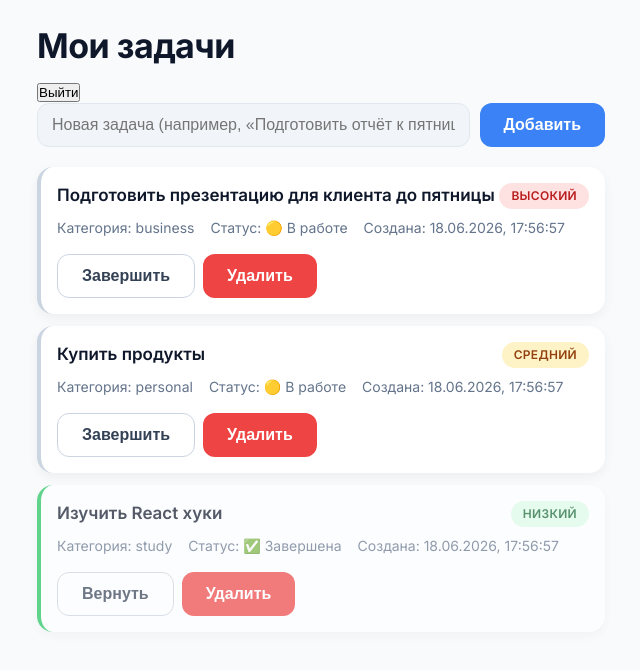
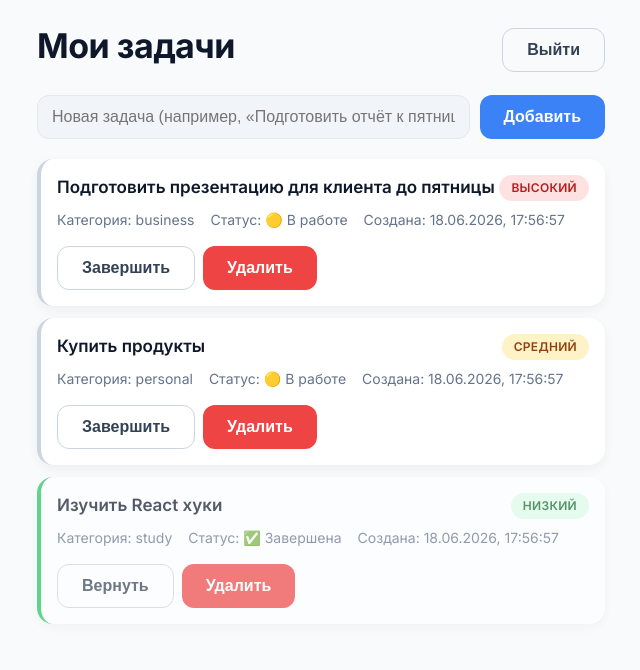
Before and after one commit to sata-gendalf/Ai_Task_Manager, a React (Vite) app in the folder frontend/: page / in a window 1280 px wide. Shown: the top 670 px of the page, without its empty margins (319-959 px from the left). Built offline with nearby package versions, Linux system fonts and the light colour scheme; sample sign-in values are in the browser's storage.

Commit message:
style: update DashboardPage with page-header and logout button

```diff
--- a/frontend/src/pages/DashboardPage.jsx
+++ b/frontend/src/pages/DashboardPage.jsx
@@ -9,8 +9,10 @@ const DashboardPage = () => {
 
   return (
     <div>
-      <h1>Мои задачи</h1>
-      <button onClick={logout}>Выйти</button>
+      <div className="page-header">
+        <h1>Мои задачи</h1>
+        <button onClick={logout} className="btn btn-outline">Выйти</button>
+      </div>
       <AddTaskForm />
       {loading && <p>Загрузка...</p>}
       <TaskList tasks={tasks} />
```
